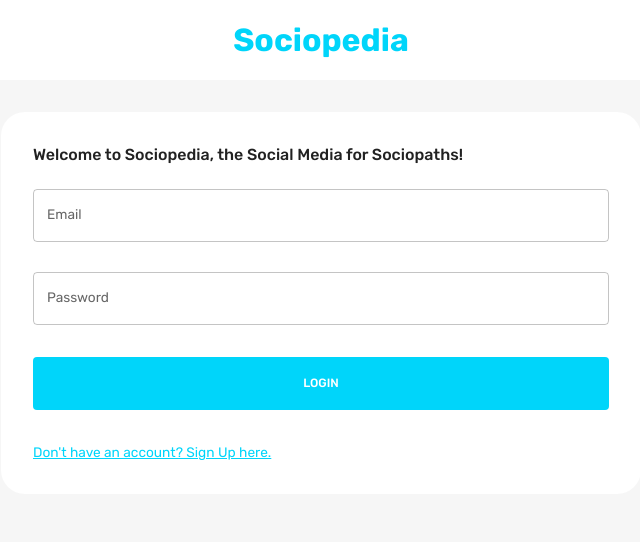
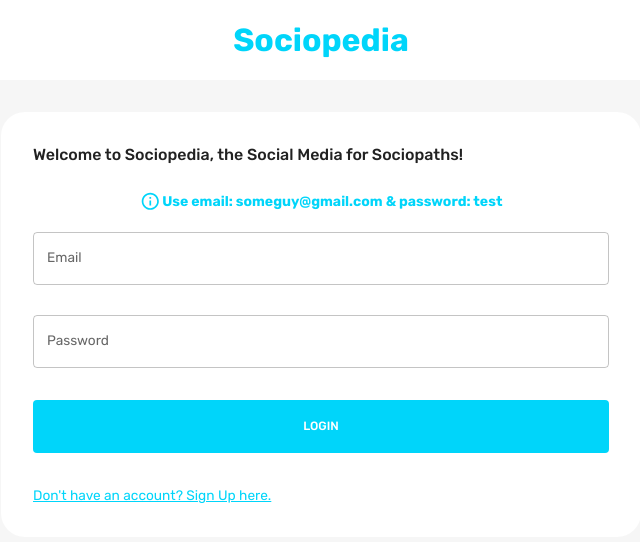
Before and after one commit to irfandayan/mern-sociopedia, a React (Create React App) app in the folder client/: page / in a window 1280 px wide. Shown: the top 542 px of the page, without its empty margins (319-959 px from the left). Built offline with nearby package versions, Linux system fonts and the light colour scheme; a web font is replaced by a local one.

Commit message:
Add page title and provided demo email & password

```diff
--- a/client/public/index.html
+++ b/client/public/index.html
@@ -24,7 +24,7 @@
       work correctly both with client-side routing and a non-root public URL.
       Learn how to configure a non-root public URL by running `npm run build`.
     -->
-    <title>React App</title>
+    <title>Sociopedia App</title>
   </head>
   <body>
     <noscript>You need to enable JavaScript to run this app.</noscript>
--- a/client/src/scenes/loginPage/index.jsx
+++ b/client/src/scenes/loginPage/index.jsx
@@ -1,5 +1,6 @@
 import { Box, Typography, useTheme, useMediaQuery } from "@mui/material";
 import Form from "./Form";
+import InfoOutlinedIcon from "@mui/icons-material/InfoOutlined";
 
 const LoginPage = () => {
   const theme = useTheme();
@@ -27,6 +28,32 @@ const LoginPage = () => {
         <Typography fontWeight="500" variant="h5" sx={{ mb: "1.5rem" }}>
           Welcome to Sociopedia, the Social Media for Sociopaths!
         </Typography>
+
+        <Box
+          sx={{
+            display: "flex",
+            alignItems: "center",
+            justifyContent: "center",
+            color: "#00D5FA",
+            mb: "20px",
+          }}
+        >
+          <InfoOutlinedIcon />
+          <Typography
+            sx={{
+              fontWeight: "bold",
+              fontSize: "14px",
+              textAlign: "center",
+              justifyContent: "center",
+              alignItems: "center",
+              ml: "2px",
+              mt: "2px",
+            }}
+          >
+            Use email: someguy@gmail.com & password: test
+          </Typography>
+        </Box>
+
         <Form />
       </Box>
     </Box>
```
